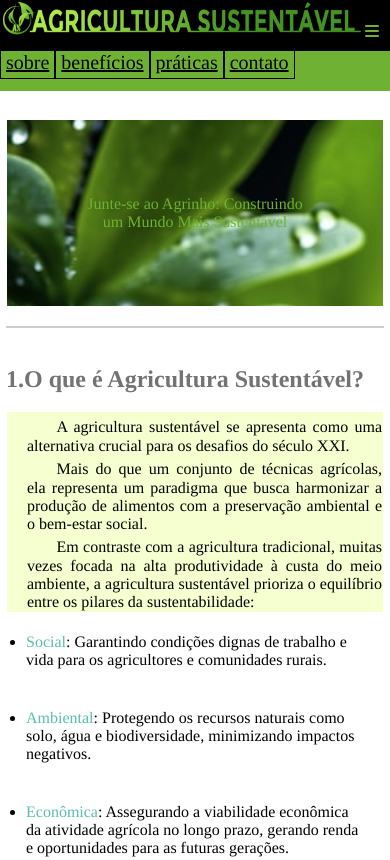
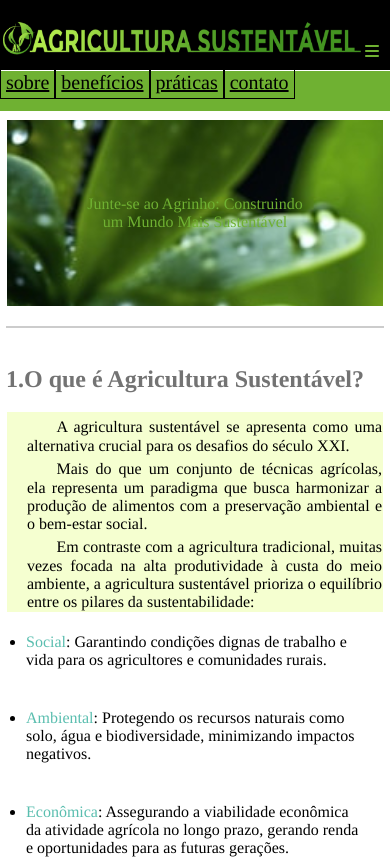
Before and after one commit to IgorDanielFerreira/AgriculturaSustentavel, a plain HTML site: page index.html in a window 390 px wide. Shown: the top 860 px of the page. Drawn offline with Linux system fonts and the light colour scheme.

Commit message:
Update resposive.css

```diff
--- a/css/resposive.css
+++ b/css/resposive.css
@@ -6,6 +6,10 @@
 
 .margin-icon {
   margin: 40px;
+}
+
+.logo-name {
+  padding-top: 20px;
 }
 
   .iconl {
```
